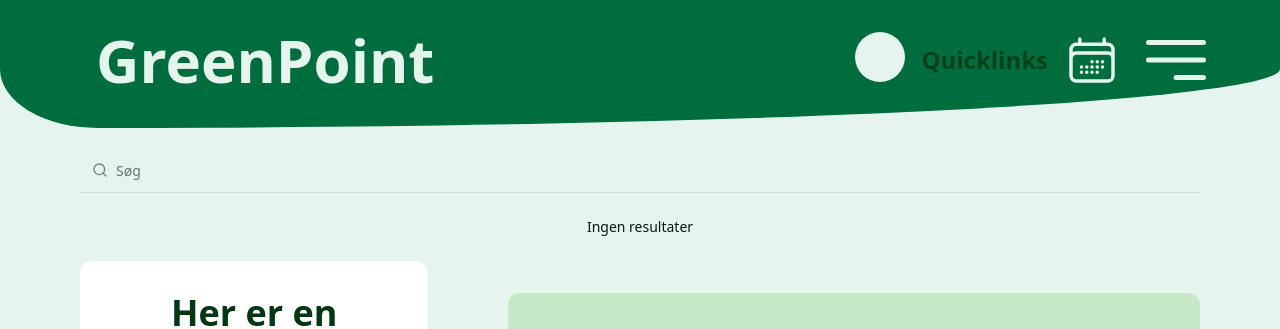
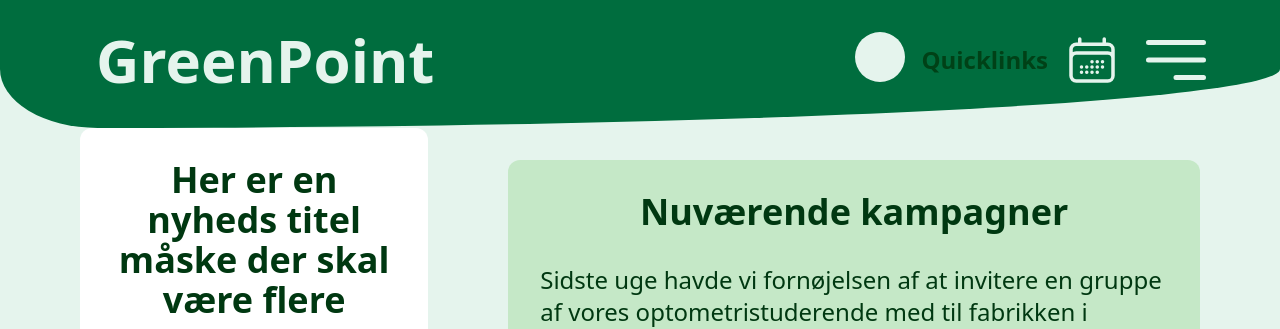
Before and after one commit to LasseThomsenSkole/GreenPointFrontend, a React (Vite) app: page / in a window 1280 px wide. Shown: the top 329 px of the page. Built offline with nearby package versions, Linux system fonts and the light colour scheme.

Commit message:
removed unused import

```diff
--- a/src/Components/Frontpage.jsx
+++ b/src/Components/Frontpage.jsx
@@ -4,11 +4,8 @@
     DropdownMenu,
     DropdownMenuContent,
     DropdownMenuItem,
-    DropdownMenuLabel,
-    DropdownMenuSeparator,
     DropdownMenuTrigger,
 } from "@/components/ui/dropdown-menu"
-import SearchBar from "@/Components/SearchBar.jsx";
 
 
 export default function Frontpage() {
@@ -16,9 +13,6 @@
         <>
             <Header />
             <main>
-                <div className="ml-20 mr-20 mt-5">
-                    <SearchBar/>
-                </div>
                 <div className="ml-20 mr-20 justify-between flex gap-20">
                     <ScrollArea className="flex flex-col h-[75vh] w-1/3 rounded-xl p-4 bg-white overflow-y-auto scrollbar-thin">
                         <h1 className="text-4xl text-center p-4 font-bold text-[#003811]">Her er en nyheds titel måske der skal være flere</h1>
```
